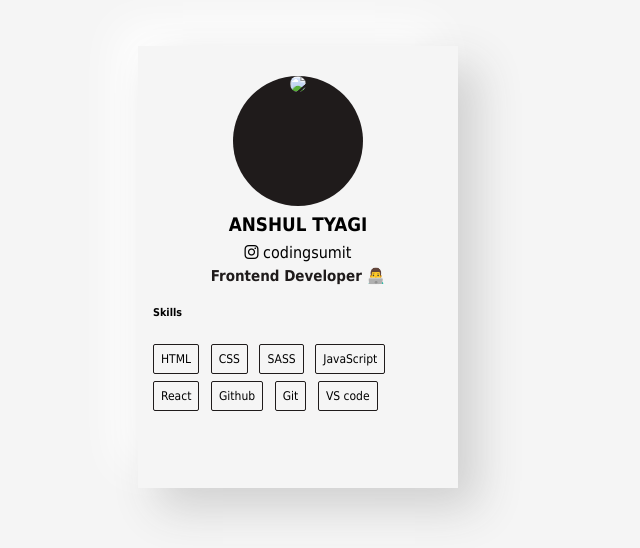
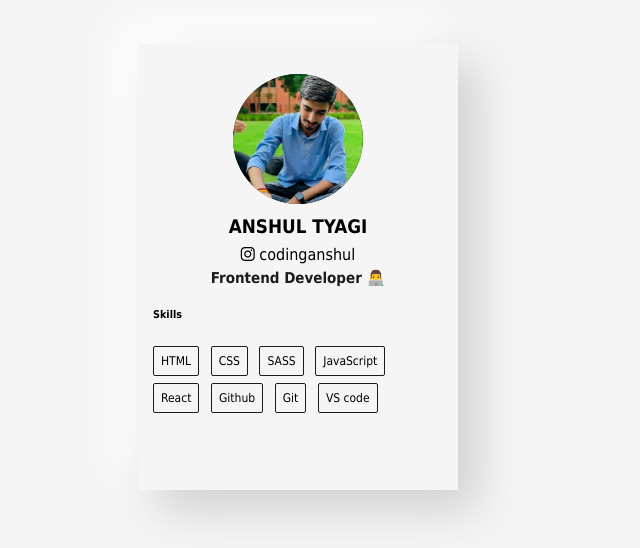
Before and after one commit to anshulltyagii/Animated-Profile-Card, a plain HTML site: page index.html in a window 1280 px wide. Shown: the part 118-666 px from the top of the page, without its empty margins (342-982 px from the left). Drawn offline with Linux system fonts and the light colour scheme.

Commit message:
Update index.html

```diff
--- a/index.html
+++ b/index.html
@@ -14,12 +14,12 @@
     <div class="card">
         <!-- 1 -->
         <div class="picture">
-            <img class="img-fluid" src="profile.png">
+            <img class="img-fluid" src="profile.jpeg">
         </div>
         <!-- 2 -->
         <div class="main-content">
             <h3 class="name">Anshul Tyagi</h3>
-            <span><i class="fab fa-instagram"></i> codingsumit</span>
+            <span><i class="fab fa-instagram"></i> codinganshul</span>
             <h4 class="title">Frontend developer 👨‍💻</h4>
         </div>
         <!-- 3 -->
```
